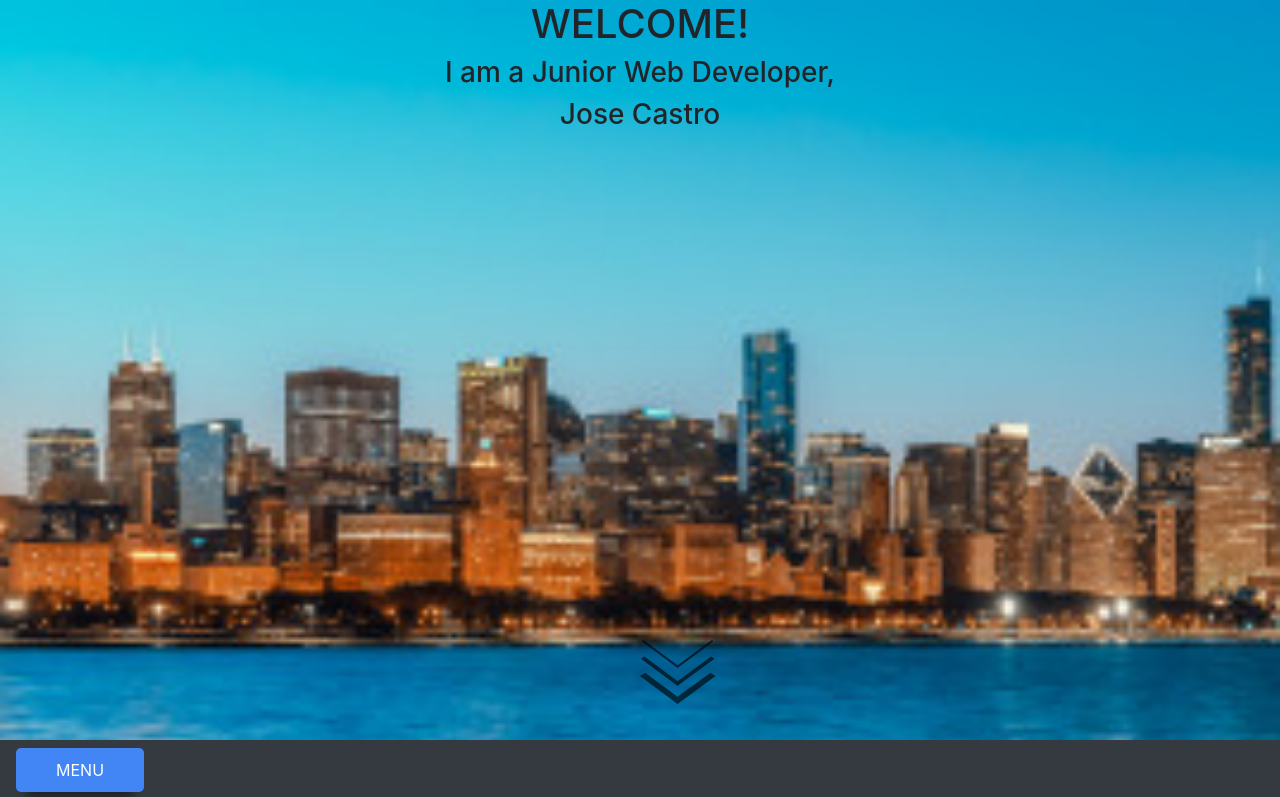
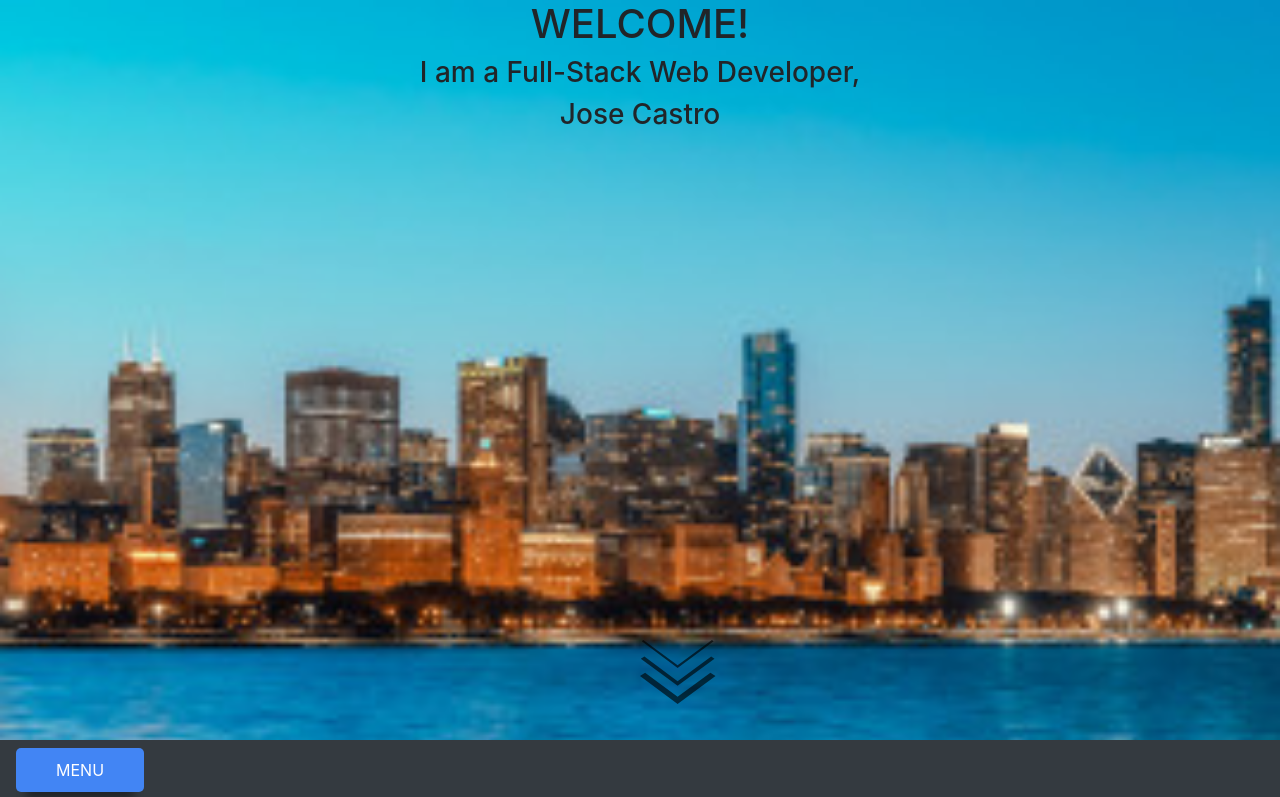
Before and after one commit to jacastro023/Updated-Portfolio, a plain HTML site: page index.html in a window 1280 px wide. Shown: the top 797 px of the page. Drawn offline with nearby package versions, Linux system fonts and the light colour scheme.

Commit message:
changed text

```diff
--- a/index.html
+++ b/index.html
@@ -27,7 +27,7 @@
         <div>
             <div class="area" id="one">
                 <h1 class="animated fadeInDown">WELCOME!</h1>
-                <h3 class="animated fadeInRight">I am a Junior Web Developer,</h3>
+                <h3 class="animated fadeInRight">I am a Full-Stack Web Developer,</h3>
                 <h3 class="animated fadeInRight">Jose Castro</h3>
                 <div>
                     <svg class="animated infinite flash delay-2s" id="more-arrows">
```
